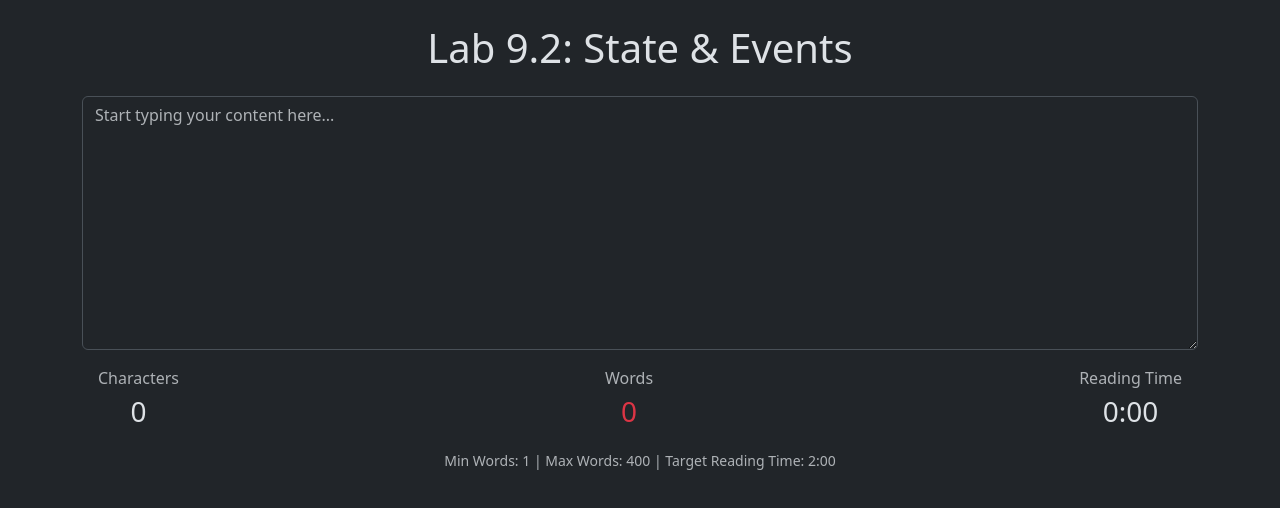
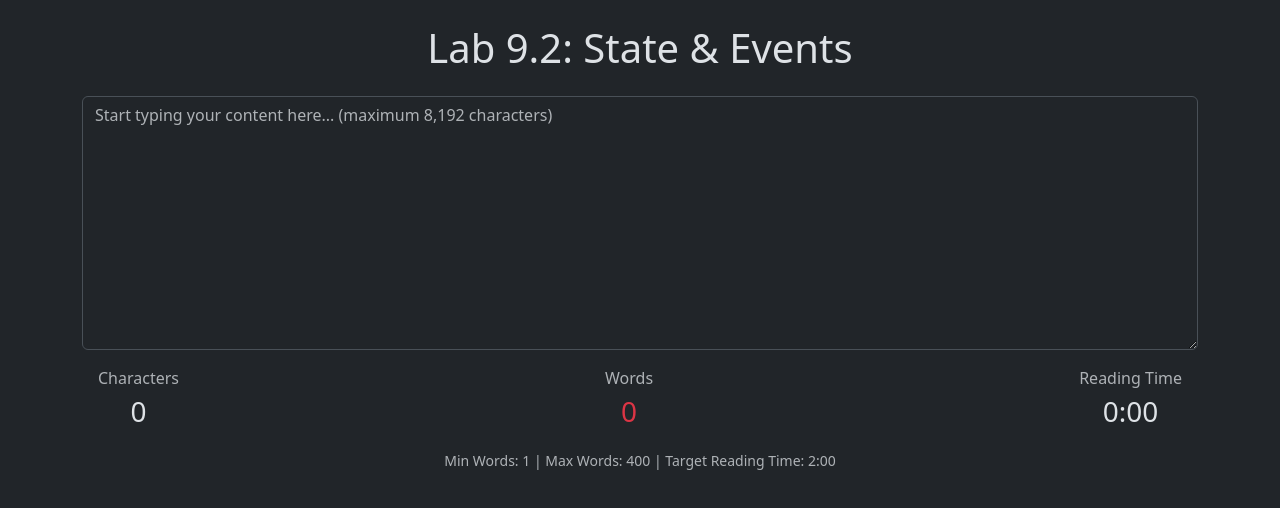
Before and after one commit to hirekarl/lab_9.2_state_and_events, a React (Vite) app in the folder character-counter/: page / in a window 1280 px wide. Shown: the top 508 px of the page. Built offline with nearby package versions, Linux system fonts and the light colour scheme.

Commit message:
Moved constants to ./src/constants/index.ts.

```diff
--- a/character-counter/src/App.tsx
+++ b/character-counter/src/App.tsx
@@ -1,18 +1,10 @@
-import { type ReactNode, useState } from "react"
+import type { ReactNode } from "react"
+import type { TextStats } from "./types"
+import { useState } from "react"
+import { countCharacters, countWords, calculateReadingTime } from "./utils"
+import StatsDisplay from "./components/StatsDisplay/StatsDisplay"
 import TextInput from "./components/TextInput/TextInput"
-import StatsDisplay from "./components/StatsDisplay/StatsDisplay"
-import type { TextStats } from "./types"
-
-import { countCharacters, countWords, calculateReadingTime } from "./utils"
-
-// TextInput props
-const placeholder: string = "Start typing your content here..."
-const initialValue: string = ""
-
-// StatsDisplay props
-const showReadingTime: boolean = true
-
-// (CharacterCounter props in ./components/StatsDisplay/StatsDisplay.tsx)
+import { INITIAL_VALUE, PLACEHOLDER, SHOW_READING_TIME } from "./constants"
 
 function App(): ReactNode {
   const textStatsInitialValue: TextStats = {
@@ -36,11 +28,11 @@ function App(): ReactNode {
       <h1 className="my-4 text-center">Lab 9.2: State &amp; Events</h1>
       <TextInput
         onTextChange={updateTextStats}
-        placeholder={placeholder}
-        initialValue={initialValue}
+        placeholder={PLACEHOLDER}
+        initialValue={INITIAL_VALUE}
       />
-      <StatsDisplay stats={textStats} showReadingTime={showReadingTime} />
-      {/* CharacterCounter is invoked in StatsDisplay */}
+      <StatsDisplay stats={textStats} showReadingTime={SHOW_READING_TIME} />
+      {/* CharacterCounter invoked in StatsDisplay */}
     </div>
   )
 }
--- a/character-counter/src/components/StatsDisplay/StatsDisplay.tsx
+++ b/character-counter/src/components/StatsDisplay/StatsDisplay.tsx
@@ -1,15 +1,13 @@
 import { type ReactNode } from "react"
 import { type StatsDisplayProps, type TextStats } from "../../types"
+import { numberToTimeString } from "../../utils"
 import CharacterCounter from "../CharacterCounter/CharacterCounter"
-import { numberToTimeString } from "../../utils"
-
-const WORDCOUNT_WARNING_THRESHOLD: number = 0.8
-
-// CharacterCounter props
-// (required here; optional when passing to CharacterCounter)
-const MIN_WORDS: number = 1
-const MAX_WORDS: number = 400
-const TARGET_READING_TIME: number = 2 // minutes
+import {
+  MAX_WORDS,
+  MIN_WORDS,
+  TARGET_READING_TIME,
+  WORDCOUNT_WARNING_THRESHOLD,
+} from "../../constants"
 
 export default function StatsDisplay({
   stats,
--- a/character-counter/src/components/TextInput/TextInput.tsx
+++ b/character-counter/src/components/TextInput/TextInput.tsx
@@ -1,7 +1,9 @@
 import { type ReactNode } from "react"
 import { type TextInputProps } from "../../types"
-
-const TEXTAREA_ROWS: number = 10
+import {
+  TEXTINPUT_TEXTAREA_MAX_LENGTH,
+  TEXTINPUT_TEXTAREA_ROWS,
+} from "../../constants"
 
 export default function TextInput({
   onTextChange,
@@ -15,7 +17,8 @@ export default function TextInput({
   return (
     <div className="mb-3">
       <textarea
-        rows={TEXTAREA_ROWS}
+        maxLength={TEXTINPUT_TEXTAREA_MAX_LENGTH}
+        rows={TEXTINPUT_TEXTAREA_ROWS}
         className="form-control"
         placeholder={placeholder || ""}
         onChange={handleChange}>
--- /dev/null
+++ b/character-counter/src/constants/index.ts
@@ -0,0 +1,22 @@
+// TextInput
+export const TEXTINPUT_TEXTAREA_ROWS: number = 10
+const HTML_TEXTAREA_MAX_LENGTH: number = 524288 // https://www.dofactory.com/html/input/maxlength
+export const TEXTINPUT_TEXTAREA_MAX_LENGTH: number =
+  HTML_TEXTAREA_MAX_LENGTH / 2 ** 6
+
+// TextInput props
+export const PLACEHOLDER: string = `Start typing your content here... (maximum ${TEXTINPUT_TEXTAREA_MAX_LENGTH.toLocaleString(
+  "en-US"
+)} characters)`
+export const INITIAL_VALUE: string = ""
+
+// StatsDisplay
+export const WORDCOUNT_WARNING_THRESHOLD: number = 0.8
+
+// StatsDisplay props
+export const SHOW_READING_TIME: boolean = true
+
+// CharacterCounter props
+export const MIN_WORDS: number = 1
+export const MAX_WORDS: number = 400
+export const TARGET_READING_TIME: number = 2 // minutes
```
